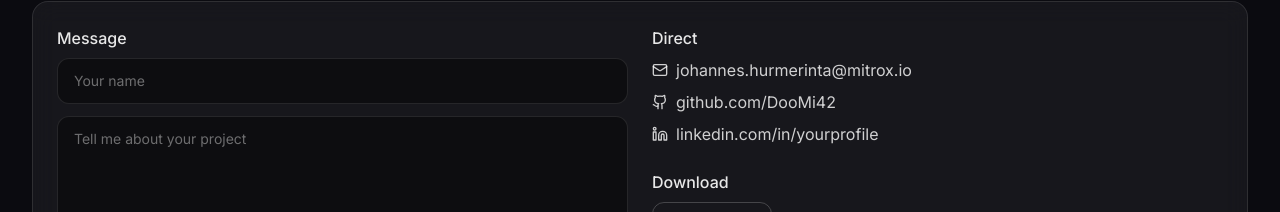
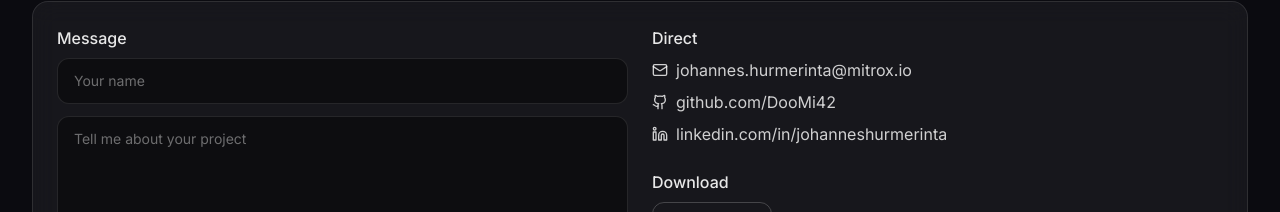
Before and after one commit to DooMi42/doomi42.github.io, a React (Vite) app: page / in a window 1280 px wide. Shown: the part 5588-5800 px from the top of the page. Built offline with nearby package versions, Linux system fonts and the light colour scheme.

Commit message:
quick fix

```diff
--- a/src/App.jsx
+++ b/src/App.jsx
@@ -551,7 +551,7 @@ export default function JohannesPortfolio() {
                 <div className="space-y-2 text-white/80">
                   <a className="flex items-center gap-2 hover:text-white" href="mailto:johannes.hurmerinta@mitrox.io"><Mail size={16} /> johannes.hurmerinta@mitrox.io</a>
                   <a className="flex items-center gap-2 hover:text-white" href="https://github.com/DooMi42"><Github size={16} /> github.com/DooMi42</a>
-                  <a className="flex items-center gap-2 hover:text-white" href="https://linkedin.com/in/johanneshurmerinta"><Linkedin size={16} /> linkedin.com/in/yourprofile</a>
+                  <a className="flex items-center gap-2 hover:text-white" href="https://linkedin.com/in/johanneshurmerinta"><Linkedin size={16} /> linkedin.com/in/johanneshurmerinta</a>
                 </div>
                 <div className="mt-6">
                   <div className="text-white/90 font-medium mb-2">Download</div>
```
